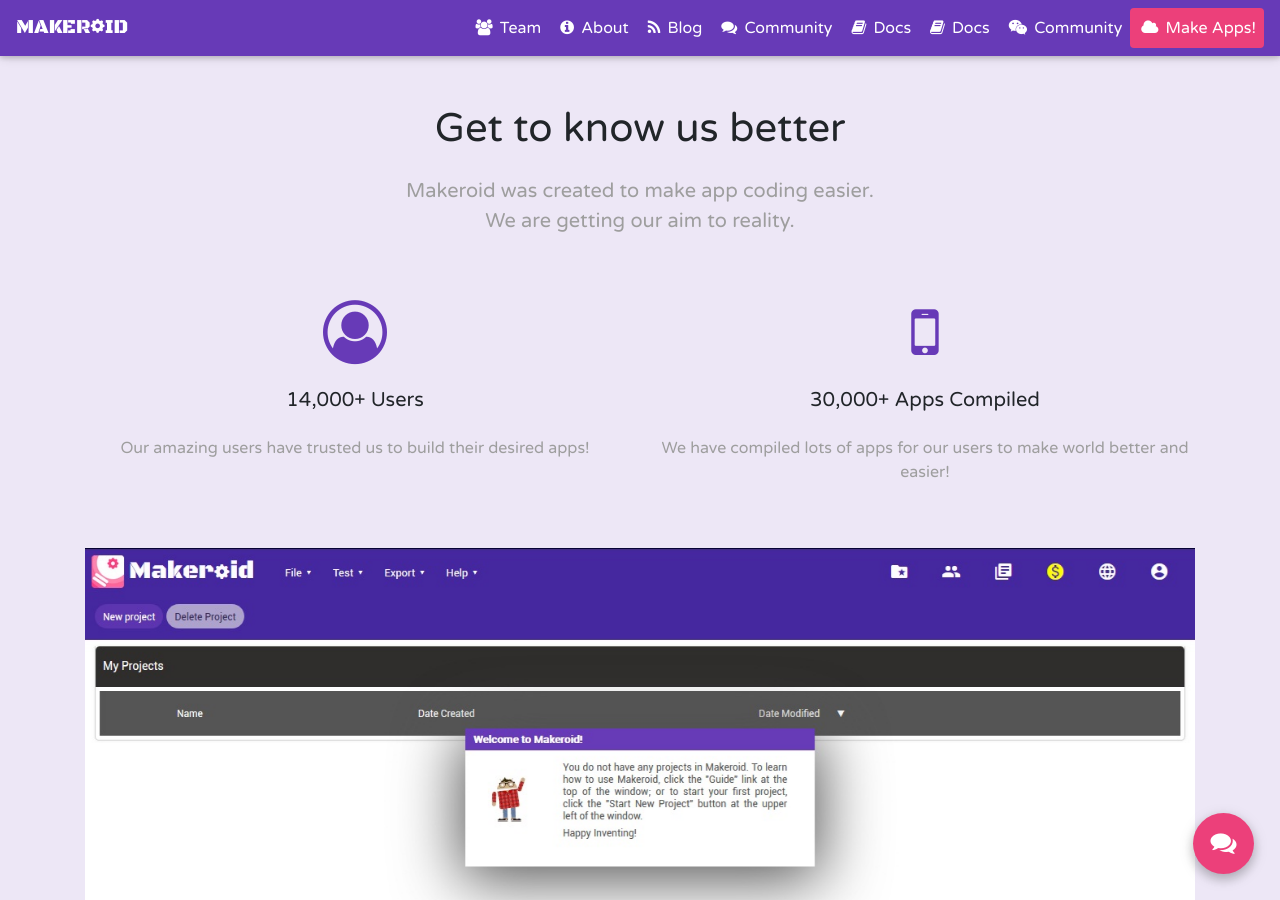
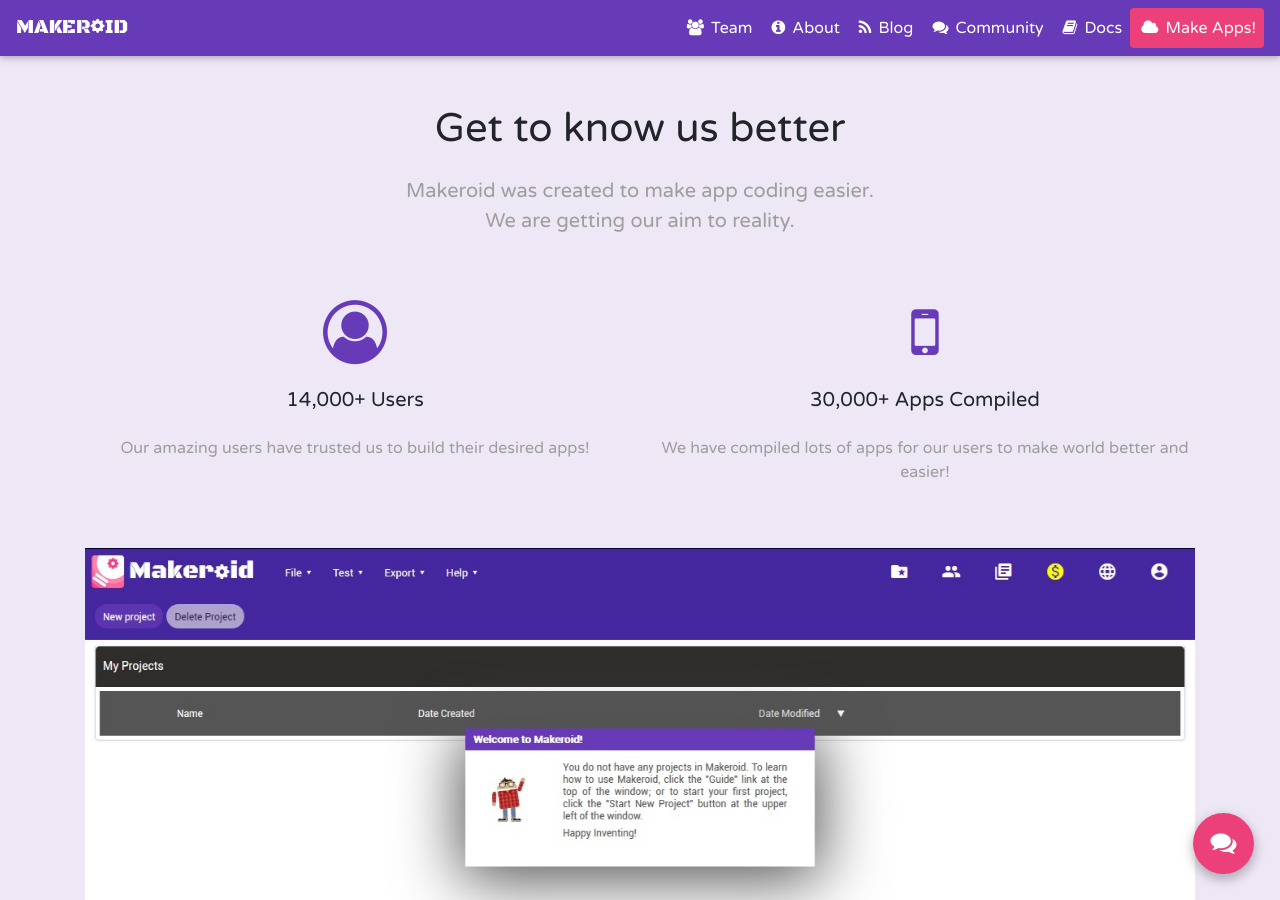
Before and after one commit to Kodular/kodular.github.io, a Jekyll site: the page built from about.html, in a window 1280 px wide and 900 px high. Built offline with Jekyll 4.4.1, drawn with Linux system fonts in a browser that asks for light colours; nearby versions of some CDN libraries.

Commit message:
Update nav.html

```diff
--- a/_includes/nav.html
+++ b/_includes/nav.html
@@ -10,18 +10,10 @@
       {% for nav in site.data.nav %}
       {% assign current_url = page.url | remove: '.html' %}
       <li class="nav-item{% if current_url == nav.href %} active{% endif %}">
-        <a class="nav-link" href="{{ nav.href }}">
+        <a class="nav-link" href="{{ nav.href }}" {% if nav.external %}target="_blank"{% endif %}>
         <i class="fa fa-{{ nav.icon }}"></i> {{ nav.title }}</a>
       </li>
       {% endfor %}
-      <li class="nav-item">
-        <a class="nav-link" href="https://docs.makeroid.io" target="_blank">
-        <i class="fa fa-book"></i> Docs</a>
-      </li>
-      <li class="nav-item">
-        <a class="nav-link" href="https://community.makeroid.io" target="_blank">
-        <i class="fa fa-wechat"></i> Community</a>
-      </li>
       <li class="nav-item pink lighten-1 rounded">
         <a class="nav-link" href="//builder.makeroid.io" target="_blank">
         <i class="fa fa-cloud"></i> Make Apps!</a>
```
